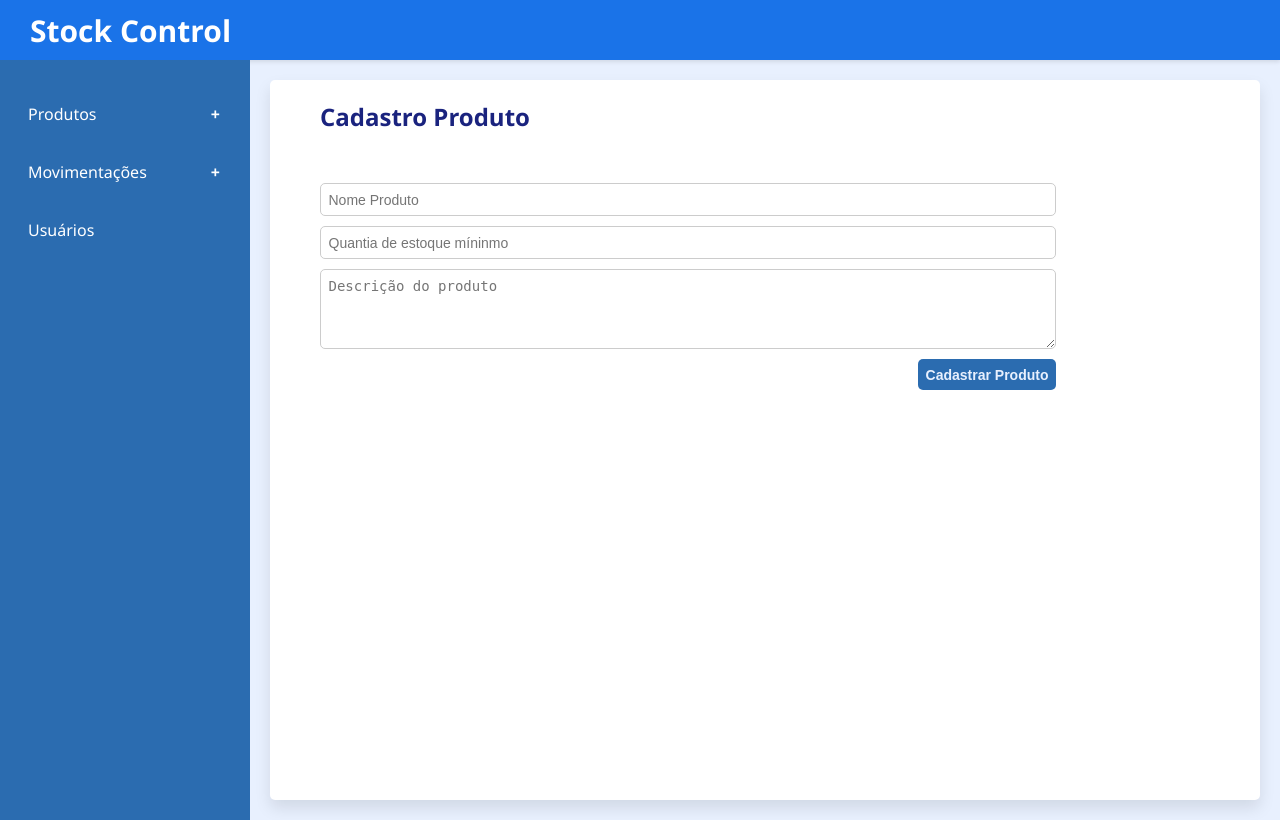
After one commit to arturjoaquim/fecaf_controle_estoque, a Flask app: template src/flaskrc/templates/cadastrar-produto.html in a window 1280 px wide. The commit adds this page. Run offline with Flask 3, Linux system fonts and the light colour scheme; the template is opened without the code that fills it, so the values that code supplies are empty.

Commit message:
feat: Adicionar pagina de cadastro de produtos

```diff
--- a/src/flaskrc/static/autenticar-usuario.css
+++ b/src/flaskrc/static/autenticar-usuario.css
@@ -17,3 +17,7 @@
 #autenticacao .input-item { /* Tamanho dos inputs do form */
     flex: 1 1 30rem;
 }
+
+#autenticacao button {
+    width: 100%;
+}
--- /dev/null
+++ b/src/flaskrc/static/cadastrar-produto.css
@@ -0,0 +1,27 @@
+#cadastro-produto {
+    display: flex;
+    flex-direction: column;
+    background-color: white;
+    border-radius: var(--arredondamento-borda);
+    box-shadow: 0 8px 16px rgba(0, 0, 0, 0.1);
+    padding: 2rem;
+    margin: 2rem;
+    min-height: 90vh;
+    padding-left: 5rem;
+}
+
+#cadastro-produto form {
+    margin-top: 5rem;
+    justify-content: center;
+    align-items: center;
+    max-width: 80%;
+
+}
+
+#cadastro-produto .input-item, .textarea-item {
+    flex: 1 1 60rem;
+}
+
+#cadastro-produto button {
+    max-width: 30rem;
+}
--- a/src/flaskrc/static/componentes/form.css
+++ b/src/flaskrc/static/componentes/form.css
@@ -5,26 +5,37 @@ form {
     flex-wrap: wrap;
 }
 
-input {
+input, textarea {
     padding: 0.75rem;
     border: 1px solid #ccc;
     border-radius: var(--arredondamento-borda);
-    font-size: 1rem;
+    font-size: 1.4rem;
     transition: border 0.3s ease;
 }
 
-input:focus {
+textarea {
+    min-height: 8rem;
+}
+
+input:focus, textarea:focus {
     border-color: var(--cor-primaria);
     outline: none;
 }
 
+.rodape-form {
+    display: flex;
+    flex: 1 1 100%;
+    justify-content: flex-end;
+    flex-direction: row;
+}
+
 button[type="submit"] {
-    flex: 1 1 100%;
     background-color: var(--cor-primaria);
     color: var(--cor-clara);
     border: none;
+    width: auto;
     padding: 0.75rem;
-    font-size: 1rem;
+    font-size: 1.4rem;
     font-weight: bold;
     border-radius: var(--arredondamento-borda);
     cursor: pointer;
--- a/src/flaskrc/templates/autenticar-usuario.html
+++ b/src/flaskrc/templates/autenticar-usuario.html
@@ -12,7 +12,7 @@
         <form action="{{ url_for('usuario.autenticar_usuario') }}" method="post">
             <input class="input-item" type="text" name="nomeUsuario" id="nomeUsuario" placeholder="Nome de Usuário" required>
             <input class="input-item" type="password" name="senhaUsuario" id="senhaUsuario" placeholder="Senha" required>
-            <button type="submit">Entrar</button>
+            <div class="rodape-form"><button type="submit">Entrar</button></div>
         </form>
     </section>
 {% endblock %}
--- /dev/null
+++ b/src/flaskrc/templates/cadastrar-produto.html
@@ -0,0 +1,21 @@
+{% extends "base-template/base.html" %}
+
+{% block titulo %}Cadastro Produto - Stock Control{% endblock %}
+{% block head %}
+    <link rel="stylesheet" href="{{ url_for('static', filename='cadastrar-produto.css') }}">
+    <link rel="stylesheet" href="{{ url_for('static', filename='componentes/form.css') }}">
+{% endblock %}
+
+{% block conteudo %}
+    <section id="cadastro-produto">
+        <h2>Cadastro Produto</h2>
+        <form action="{{ url_for('produto.cadastrar_produto') }}" method="post">
+            <input class="input-item" type="text" name="nomeProduto" id="nomeProduto" placeholder="Nome Produto" required>
+            <input class="input-item" type="number" name="quantiaEstoqueMinimo" id="quantiaEstoqueMinimo" placeholder="Quantia de estoque míninmo" required>
+            <textarea class="textarea-item" name="descricaoProduto" id="descricaoProduto" placeholder="Descrição do produto" required></textarea>
+            <div class="rodape-form">
+                <button type="submit">Cadastrar Produto</button>
+            </div>
+        </form>
+    </section>
+{% endblock %}
```
Also changed, not shown: src/flaskrc/controllers/ProdutoController.py (+8 -7 lines), src/flaskrc/models/Produto.py (+12 -0 lines).
